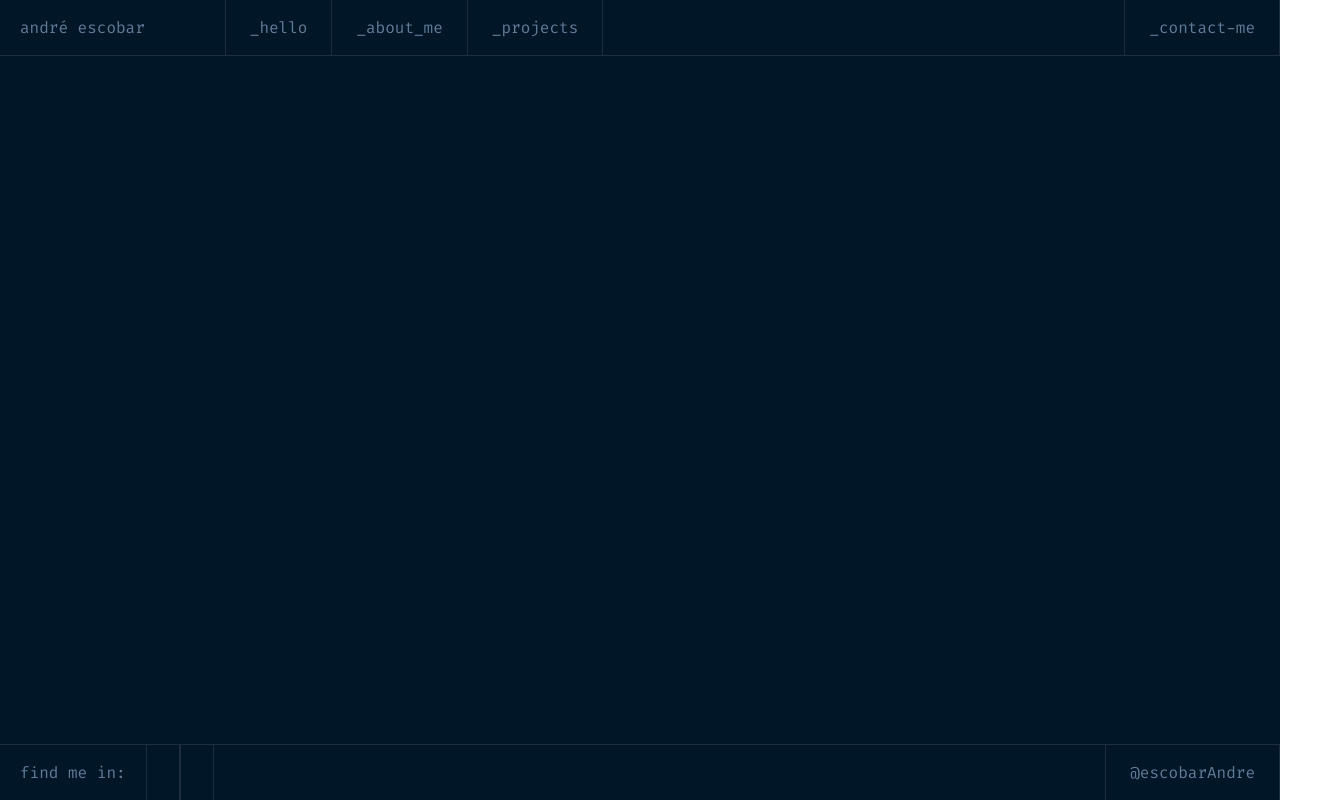
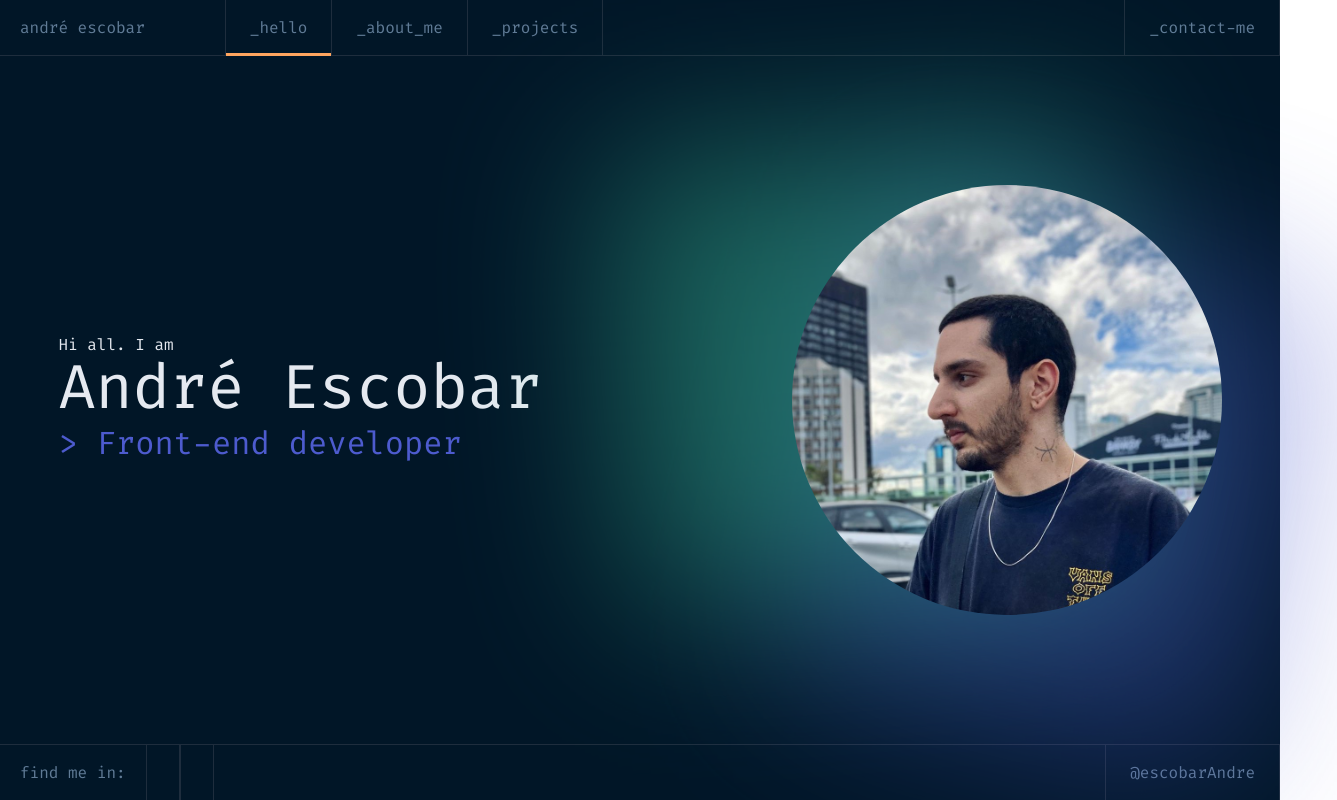
Before and after one commit to escobarAndre/portfolio, a Nuxt app: page / in a window 1280 px wide. Shown: the whole page, 1337 px wide, since content can reach past the window. Built offline with nearby package versions, Linux system fonts and the light colour scheme.

Commit message:
Create home page

```diff
--- a/layouts/default.vue
+++ b/layouts/default.vue
@@ -71,12 +71,12 @@ import { Icon } from "#components";
 
 const route = useRoute();
 
-const githubIcon = h(Icon, {
+const linkedinIcon = h(Icon, {
   name: "mdi:linkedin",
   style: "width: 24px; height: 24px",
 });
 
-const linkedinIcon = h(Icon, {
+const githubIcon = h(Icon, {
   name: "mdi:github",
   style: "width: 24px; height: 24px",
 });
@@ -84,8 +84,8 @@ const linkedinIcon = h(Icon, {
 const menu = [
   {
     title: "_hello",
-    currentTab: () => route.name === "hello",
-    page: "hello",
+    currentTab: () => route.name === "index",
+    page: "",
   },
   {
     title: "_about_me",
--- a/pages/hello.vue
+++ /dev/null
@@ -1,13 +0,0 @@
-<template>
-    <div>
-        hello page
-    </div>
-</template>
-
-<script setup>
-
-</script>
-
-<style lang="scss" scoped>
-
-</style>
--- a/pages/index.vue
+++ b/pages/index.vue
@@ -1,10 +1,48 @@
 <template>
+  <div class="flex items-center justify-center h-full gap-[250px]">
+    <div>
+      <h3 class="font-[450] text-[#E5E9F0]">Hi all. I am</h3>
+      <h1 class="text-[62px] text-[#E5E9F0] leading-[62px]">André Escobar</h1>
+      <h2 class="text-[32px] text-[#4D5BCE]">> Front-end developer</h2>
+    </div>
+    <img
+      src="@/assets/images/andre_escobar.jpeg"
+      alt="Developer Picture"
+      class="rounded-full h-[430px] z-10"
+    />
+  </div>
+  <div class="green-blur" />
+  <div class="blue-blur" />
 </template>
 
-<script setup>
+<script setup></script>
 
-</script>
+<style scoped>
+.green-blur {
+  position: absolute;
+  width: 454px;
+  height: 492px;
+  left: 50%;
+  top: 15%;
+  z-index: 5;
 
-<style lang="scss" scoped>
+  background: #43d9ad;
+  opacity: 0.4;
+  filter: blur(87px);
+  transform: rotate(-94.3deg);
+}
 
+.blue-blur {
+  position: absolute;
+  width: 454px;
+  height: 492px;
+  left: 65%;
+  top: 30%;
+  z-index: 4;
+
+  background: #4d5bce;
+  opacity: 0.4;
+  filter: blur(87px);
+  transform: rotate(13.51deg);
+}
 </style>
```
Also changed, not shown: assets/images/andre_escobar.jpeg (added).
